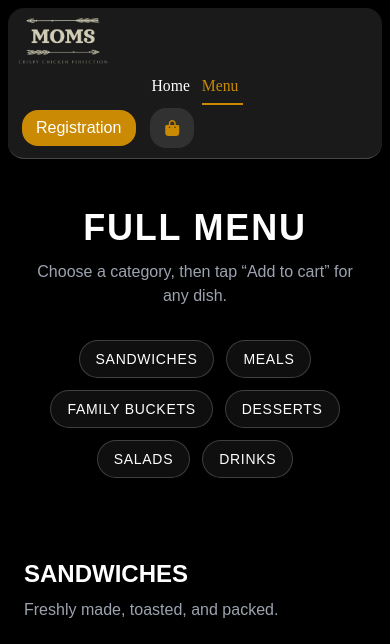
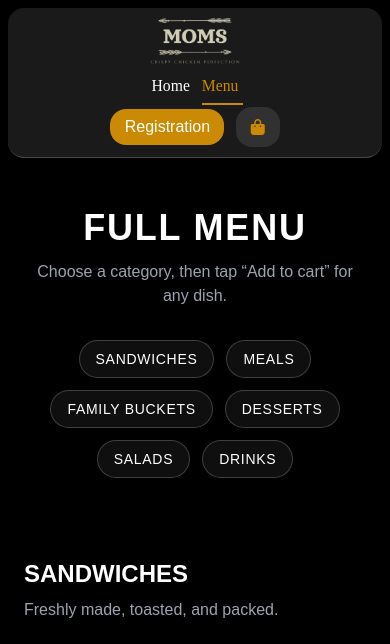
Before and after one commit to Ahmed-Abdelnasser-7/software-_project, a plain HTML site: page menu.html in a window 390 px wide. Shown: the top 644 px of the page. Drawn offline with nearby package versions, Linux system fonts and the light colour scheme.

Commit message:
adjusting more css for mobile screens view

```diff
--- a/styles.css
+++ b/styles.css
@@ -30,9 +30,12 @@ body {
     transform: none !important;
     height: auto !important;
     padding: 0.75rem !important;
-    gap: 0.5rem !important;
+    gap: 0.35rem !important;
+    row-gap: 0.35rem !important;
+    column-gap: 0.5rem !important;
     flex-wrap: wrap !important;
     margin-top: 0.5rem !important;
+    justify-content: center !important;
   }
 
   .top-bar img {
@@ -61,7 +64,7 @@ body {
     right: auto !important;
     width: auto !important;
     max-width: none;
-    margin: 0.25rem 0.25rem 0;
+    margin: 0.2rem 0.15rem 0;
     justify-content: center !important;
     padding: 0.5rem 0.9rem !important;
     font-size: 1rem !important;
@@ -75,7 +78,7 @@ body {
   .top-bar button[aria-label="Cart"] {
     position: static !important;
     right: auto !important;
-    margin: 0.25rem 0.25rem 0;
+    margin: 0.2rem 0.15rem 0;
     width: 44px !important;
     height: 40px !important;
   }
@@ -100,8 +103,18 @@ body {
     padding: 22px;
   }
 
-  input {
+  /* Only auth page inputs should be full-width (avoid breaking radios in modals) */
+  .auth-box input {
     width: 100% !important;
+  }
+
+  /* Add-to-cart options modal spice radios: keep them compact and readable */
+  #addOptionsSpiceBlock input[type="radio"] {
+    width: auto !important;
+  }
+
+  #addOptionsSpiceBlock .mt-2 {
+    justify-content: center;
   }
 
   /* Home page hero: avoid fixed desktop positioning on iPhone */
```
